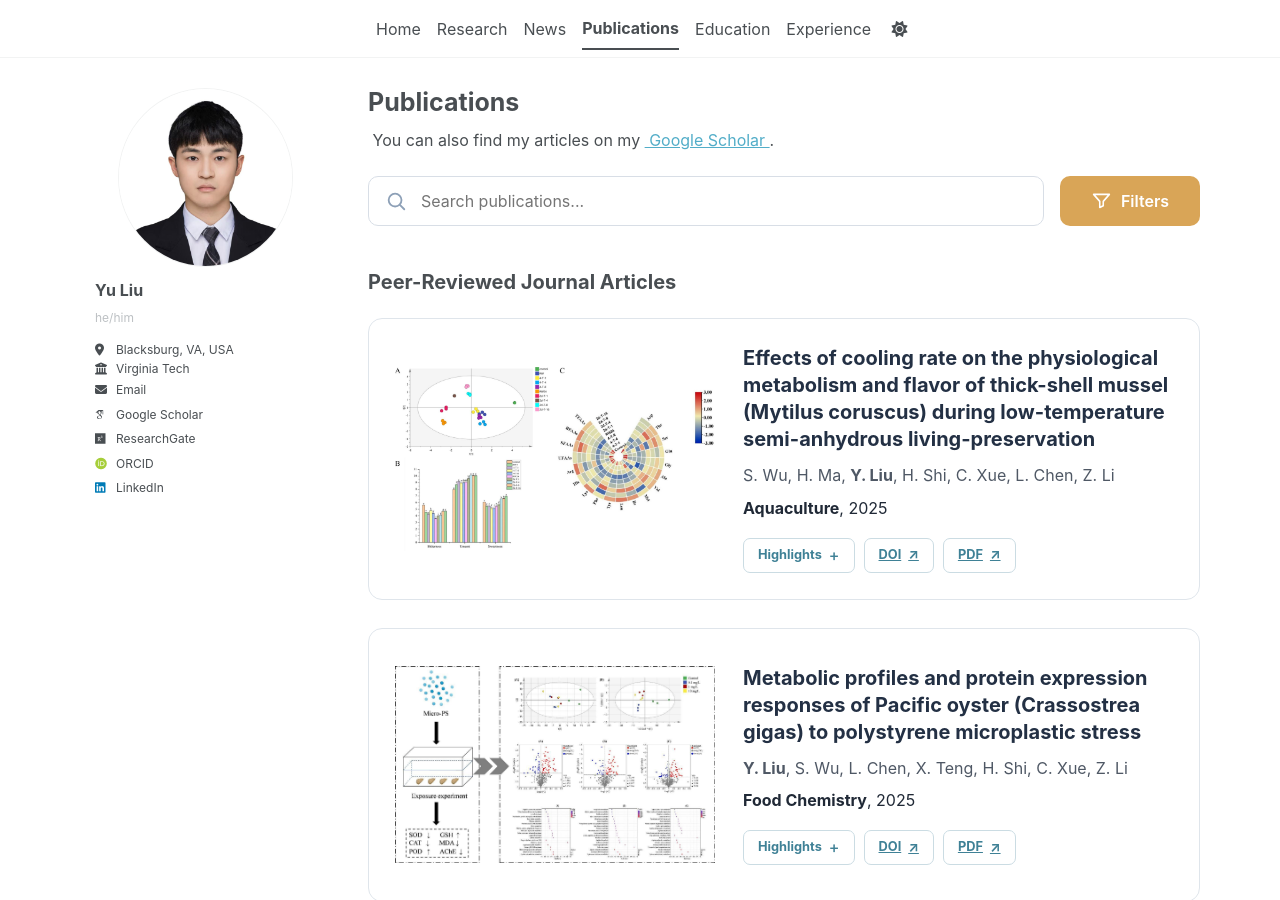
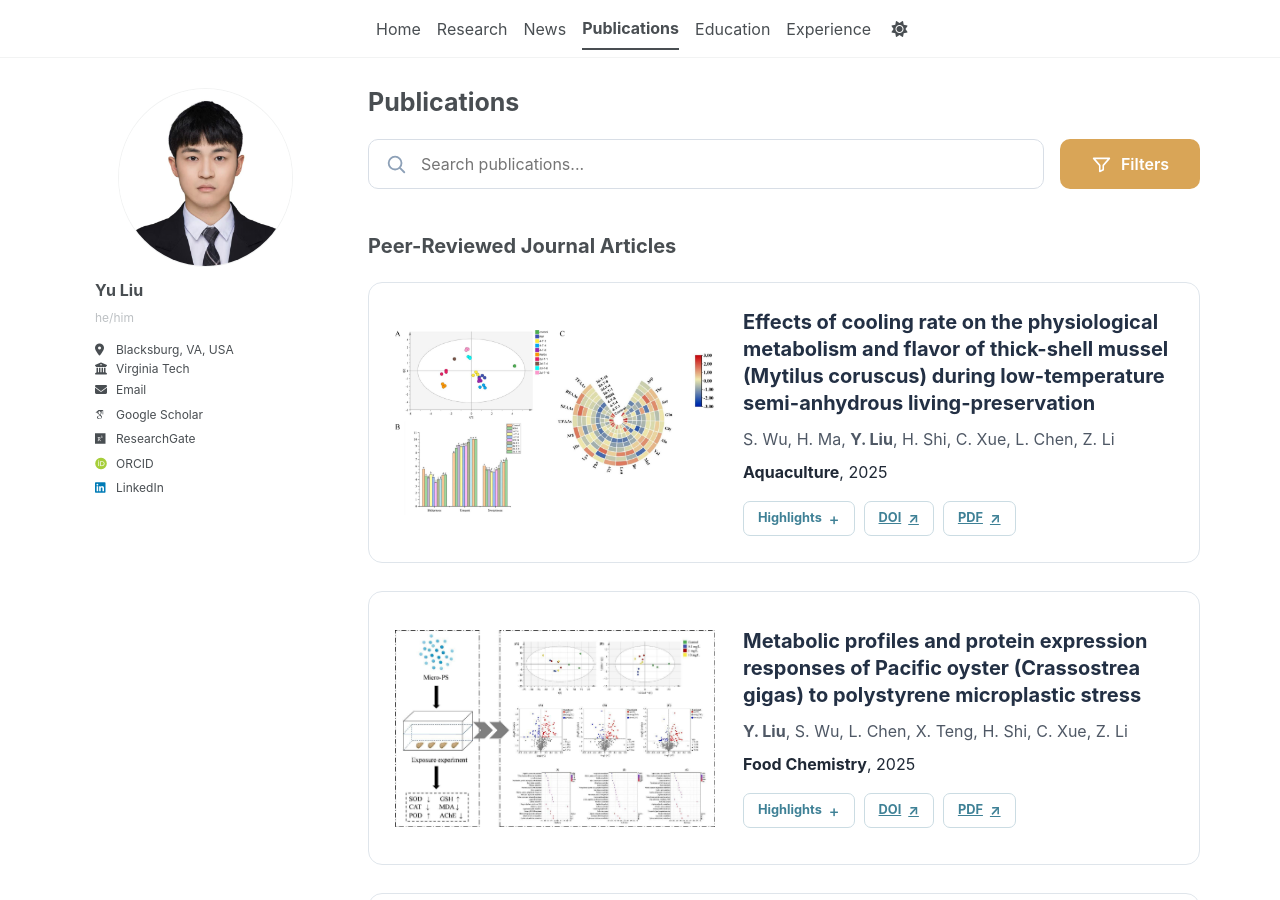
Before and after one commit to yuliu0322/yuliu0322.github.io, a Jekyll site: the page built from _pages/publications.html, in a window 1280 px wide and 900 px high. Built offline with Jekyll 4.4.1, drawn with Linux system fonts in a browser that asks for light colours; some web fonts are replaced; a script bundle is joined from its source files by our own code; library files that are not in the unit come from our copies.

Commit message:
Update publications.html

```diff
--- a/_pages/publications.html
+++ b/_pages/publications.html
@@ -492,25 +492,6 @@ button.publication-filter-option.is-active {
   }
 }
 </style>
-
-
-<!-- Introduction -->
-
-<div class="publication-intro">
-  {% if site.author.googlescholar %}
-    <div class="wordwrap">
-      You can also find my articles on my
-      <a
-        href="{{ site.author.googlescholar }}"
-        target="_blank"
-        rel="noopener noreferrer"
-      >
-        Google Scholar
-      </a>.
-    </div>
-  {% endif %}
-</div>
-
 
 <!-- Search and Filters -->
 
```
